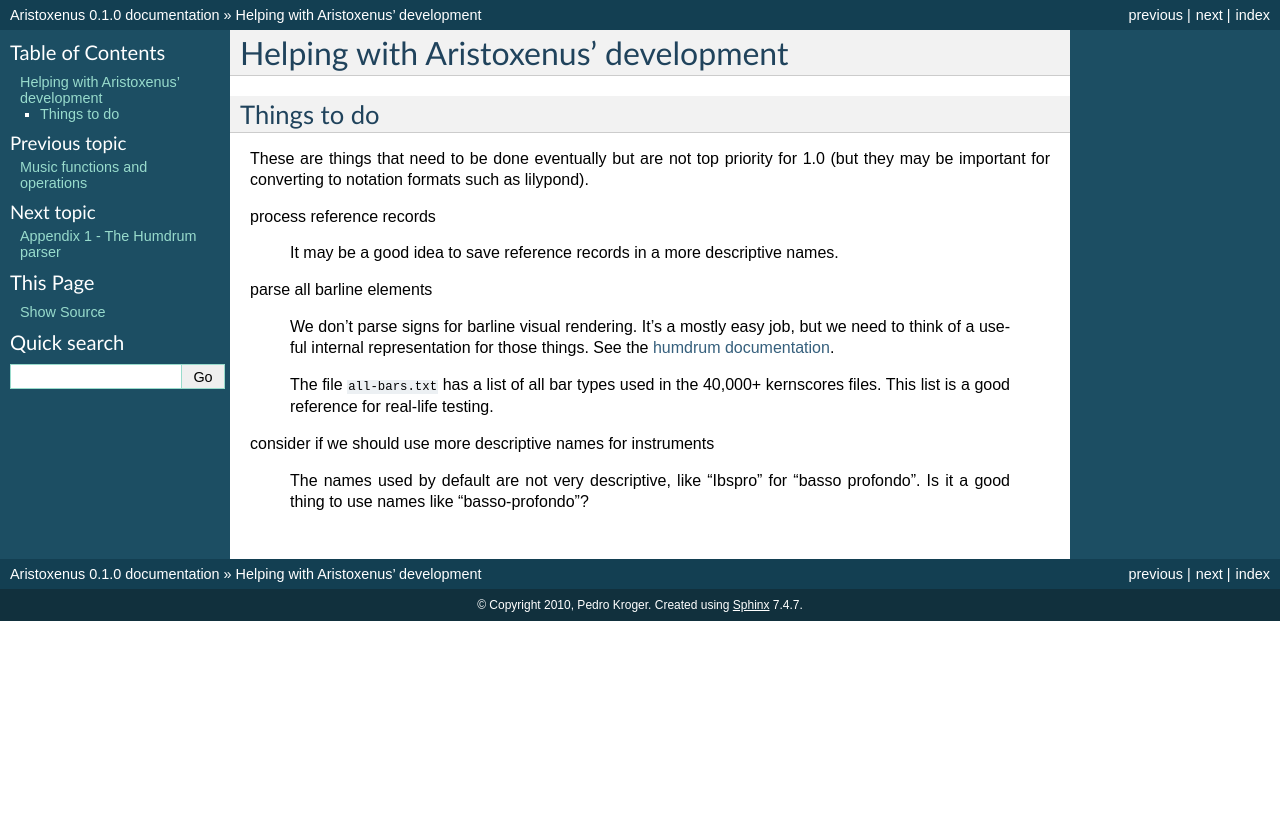
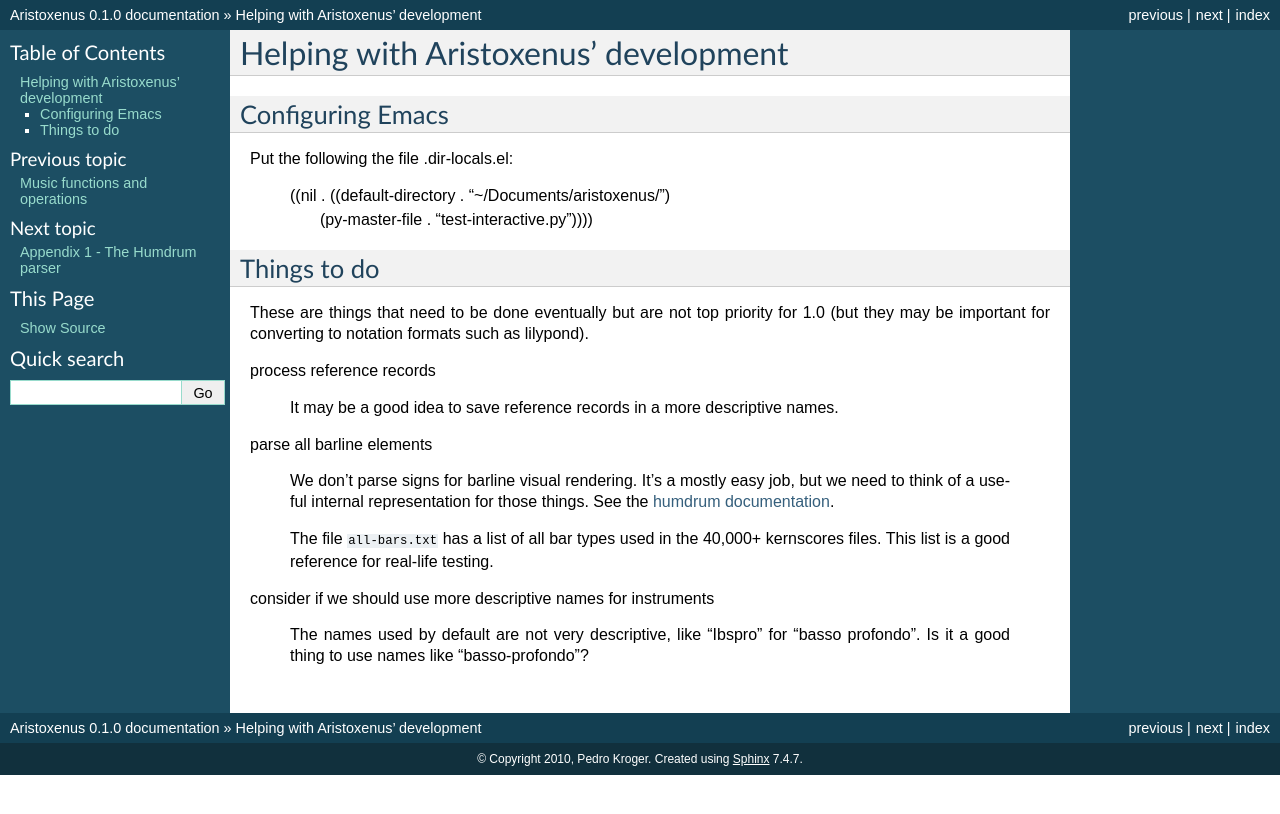
Before and after one commit to mdsmus/aristoxenus, a Sphinx documentation site: the page built from docs/hacking.rst, in a window 1280 px wide. Shown: the top 814 px of the page. Built offline with Sphinx 7.4.7, drawn with Linux system fonts in a browser that asks for light colours; formulas are drawn with MathJax 3.

```diff
--- a/README.txt
+++ b/README.txt
@@ -10,7 +10,7 @@ but if you want to contribute with the development you may want to
 setup some tools to run the unit tests and check for code quality:
 
   sudo apt-get install python-setuptools pylint dvipng python-profiler python-dev
-  sudo easy_install py coverage sphinx
+  sudo easy_install py coverage sphinx pytest-coverage
 
 
 ## Installation ##
--- a/docs/hacking.rst
+++ b/docs/hacking.rst
@@ -1,5 +1,14 @@
 Helping with Aristoxenus' development
 =====================================
+
+Configuring Emacs
+-----------------
+
+Put the following the file .dir-locals.el:
+
+        ((nil . ((default-directory . "~/Documents/aristoxenus/")
+                 (py-master-file . "test-interactive.py"))))
+
 
 .. _todo:
 
```
Also changed, not shown: 4 other files.
